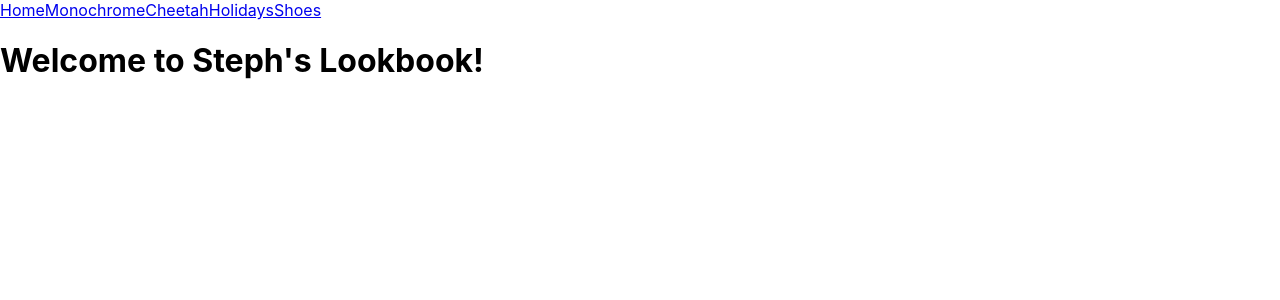
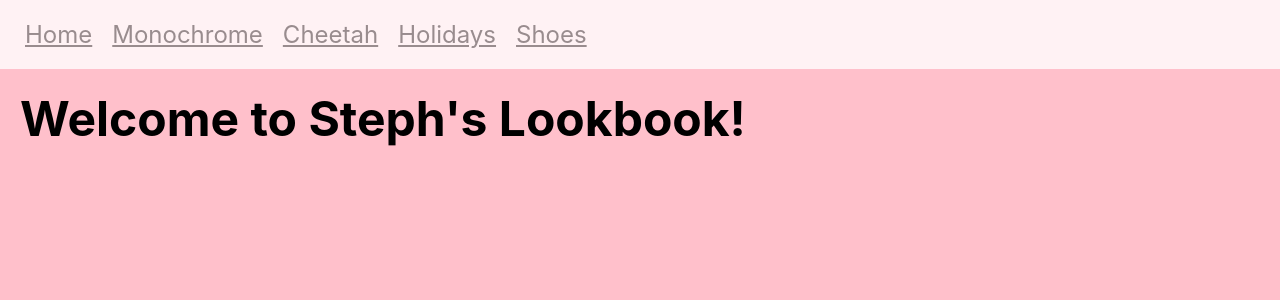
Before and after one commit to JustJeo/stephs-lookbook, a React (Create React App) app: page / in a window 1280 px wide. Shown: the top 300 px of the page. Built offline with nearby package versions, Linux system fonts and the light colour scheme.

Commit message:
inserts sass files for styling

```diff
--- a/package.json
+++ b/package.json
@@ -6,6 +6,7 @@
     "@testing-library/jest-dom": "^5.11.9",
     "@testing-library/react": "^11.2.5",
     "@testing-library/user-event": "^12.7.1",
+    "node-sass": "^5.0.0",
     "react": "^17.0.1",
     "react-dom": "^17.0.1",
     "react-router-dom": "^5.2.0",
--- a/src/App.js
+++ b/src/App.js
@@ -2,6 +2,7 @@
 import React, { useState } from "react";
 import Header from "./components/Header";
 import Routes from "./config/Routes";
+import "./App.scss"
 
 // Defining App component
 function App() {
--- /dev/null
+++ b/src/App.scss
@@ -0,0 +1,9 @@
+body {
+  background-color: pink;
+  margin: 0 auto;
+  font-size: 1.5em;
+
+  h1, p {
+    margin: 20px;
+  }
+}
--- a/src/components/Header.js
+++ b/src/components/Header.js
@@ -1,18 +1,21 @@
 import React from "react"
 import { Link } from "react-router-dom"
+import "./Header.scss"
 
-const Header = (props) => {
+const Header = () => {
   return (
     <header>
       <div className = "logo">
-        <Link to = { "/" }>Home</Link>
-        <Link to = { "/monochrome" }>Monochrome</Link>
-        <Link to = { "/cheetah" }>Cheetah</Link>
-        <Link to = { "/holidays" }>Holidays</Link>
-        <Link to = { "/shoes" }>Shoes</Link>
+        <ul>
+          <li><Link to = { "/" }>Home</Link></li>
+          <li><Link to = { "/monochrome" }>Monochrome</Link></li>
+          <li><Link to = { "/cheetah" }>Cheetah</Link></li>
+          <li><Link to = { "/holidays" }>Holidays</Link></li>
+          <li><Link to = { "/shoes" }>Shoes</Link></li>
+        </ul>
       </div>
     </header>
   )
 }
 
-export default Header;
+export default Header
--- /dev/null
+++ b/src/components/Header.scss
@@ -0,0 +1,27 @@
+header {
+  background-color: white;
+  opacity: 0.8;
+  padding: 15px;
+
+  a {
+    color: gray;
+    transition: color 0.3s ease;
+
+    &:hover {
+      color: darken(black, 20%);
+    }
+  }
+
+  ul {
+    display: flex;
+    margin: 0;
+    padding: 0;
+
+    li {
+    list-style-type: none;
+    padding: 5px 10px;
+    }
+  }
+
+
+}
--- a/src/pages/Monochrome.js
+++ b/src/pages/Monochrome.js
@@ -4,7 +4,7 @@ const Monochrome = () => {
   return (
     <div className = "monoPage">
       <h1>Monochrome Colors</h1>
-      <p>Monochrome simply means in black and white, so here's all of my outfits with no color. Sometimes no color is the loudest color there is!</p>
+      <p>Monochrome simply means everything is in black and white, so here's all of my outfits with no color. Sometimes no color is the loudest color there is!</p>
     </div>
   )
 }
```
Also changed, not shown: src/App.css (deleted, +0 -38 lines), 1 other file (tests, documents, lock files or other folders).
